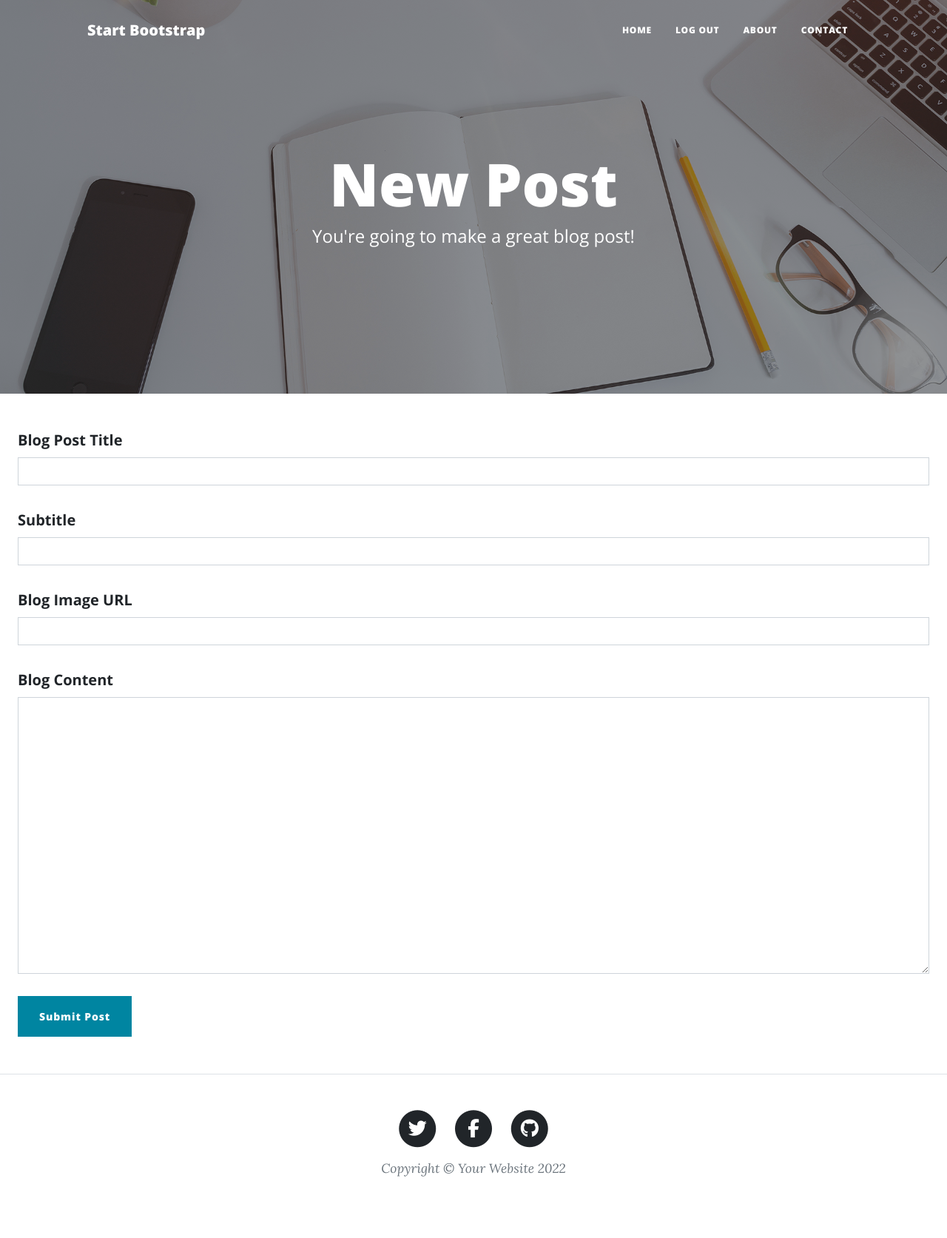
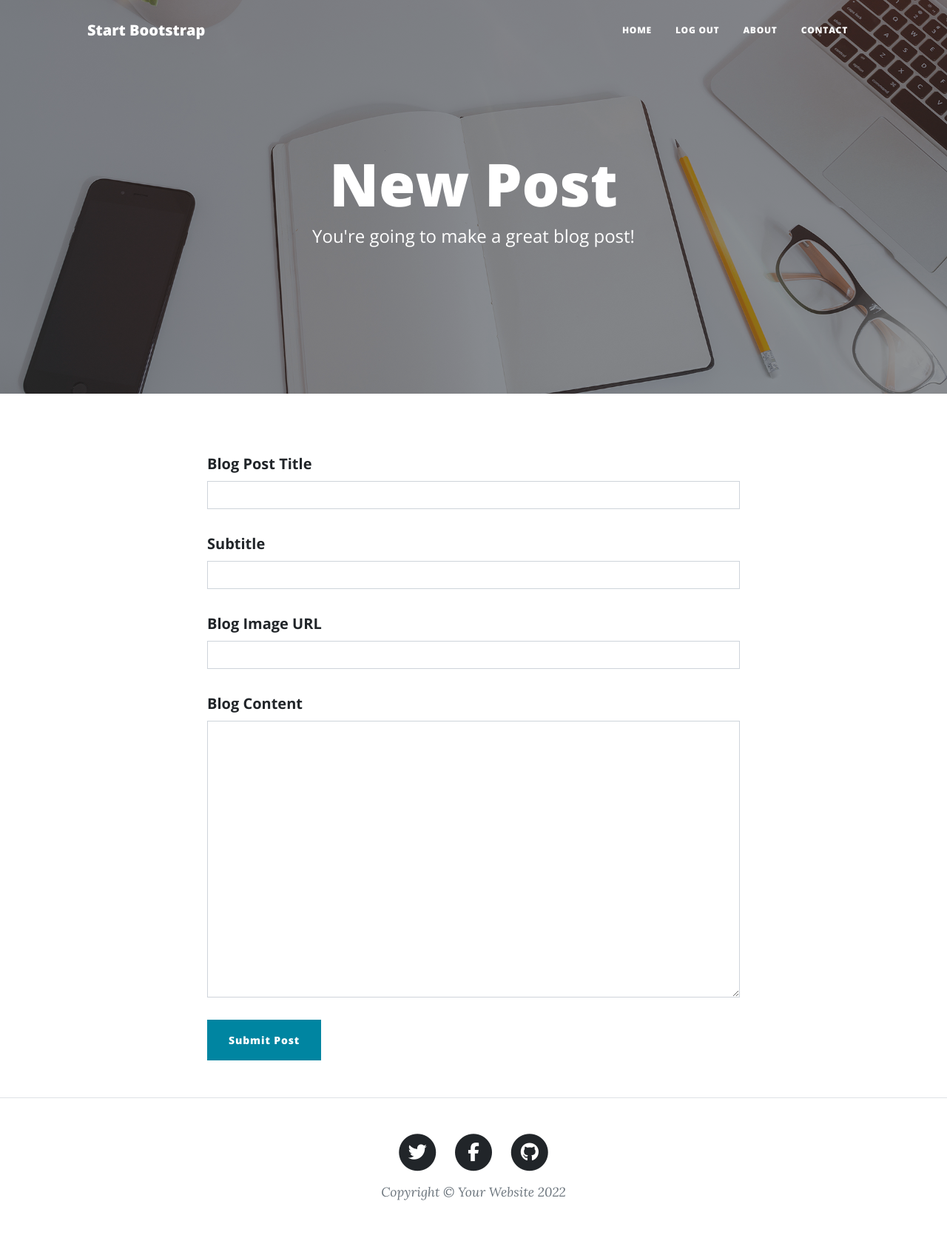
Before and after one commit to aditi-jain-6/aditi-blog, a Flask app: page /new-post in a window 1280 px wide. Shown: the whole page at 74% size. Before the commit the page ends 1590 px from the top, so only its background shows below. Run offline with Flask 3, Linux system fonts and the light colour scheme; a user stored in the database is signed in; some libraries are stand-ins or nearby versions.

Commit message:
Changed html for new-post/edit-post forms to add more left/right margin

```diff
--- a/templates/make-post.html
+++ b/templates/make-post.html
@@ -19,7 +19,9 @@
     </div>
 </header>
 <!-- Main Content -->
-<div class="container-fluid form">
+<div class="container form">
+    <div class="row">
+        <div class="col-lg-8 col-md-10 mx-auto">
         <form method="post" novalidate>
             {{ form.csrf_token }}
             {% for field in form: %}
@@ -38,9 +40,8 @@
             <br>
             {{ form.submit(class_="btn btn-primary") }}
         </form>
-<!--     {{ ckeditor.load() }} -->
-<!--     {{ ckeditor.config(name="body") }} -->
-<!--     {{ wtf.quick_form(form, method="post", button_map={"submit": "primary"}, novalidate=True) }} -->
+        </div>
+    </div>
 </div>
 
 
```
Lines whose indentation alone changed are shown as unchanged.
